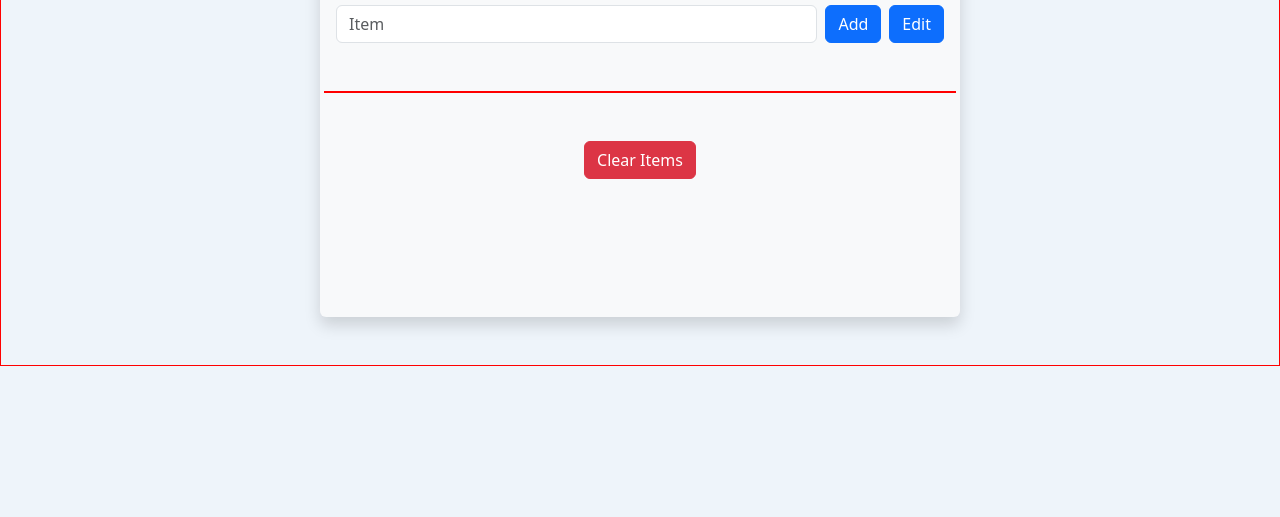
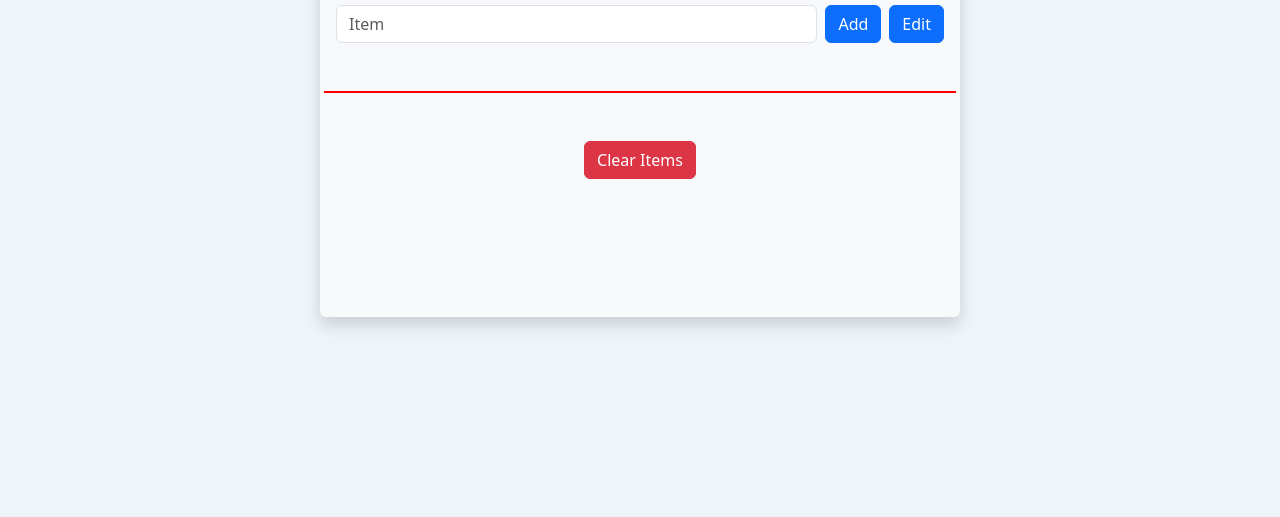
Before and after one commit to samade747/LatestToDOAPP-by-JavaScript-, a plain HTML site: page index.html in a window 1280 px wide. Shown: the part 283-800 px from the top of the page. Drawn offline with nearby package versions, Linux system fonts and the light colour scheme.

Commit message:
513153513

```diff
--- a/index.html
+++ b/index.html
@@ -9,7 +9,7 @@
 
 </head>
 <body>
-<div class="container-fluid" style="border: 1px solid red;">
+<div class="container-fluid" >
     <div class="container box shadow p-3 mb-5 mt-5 bg-body-tertiary rounded" >
       <div class="row d-flex " >
 
```
